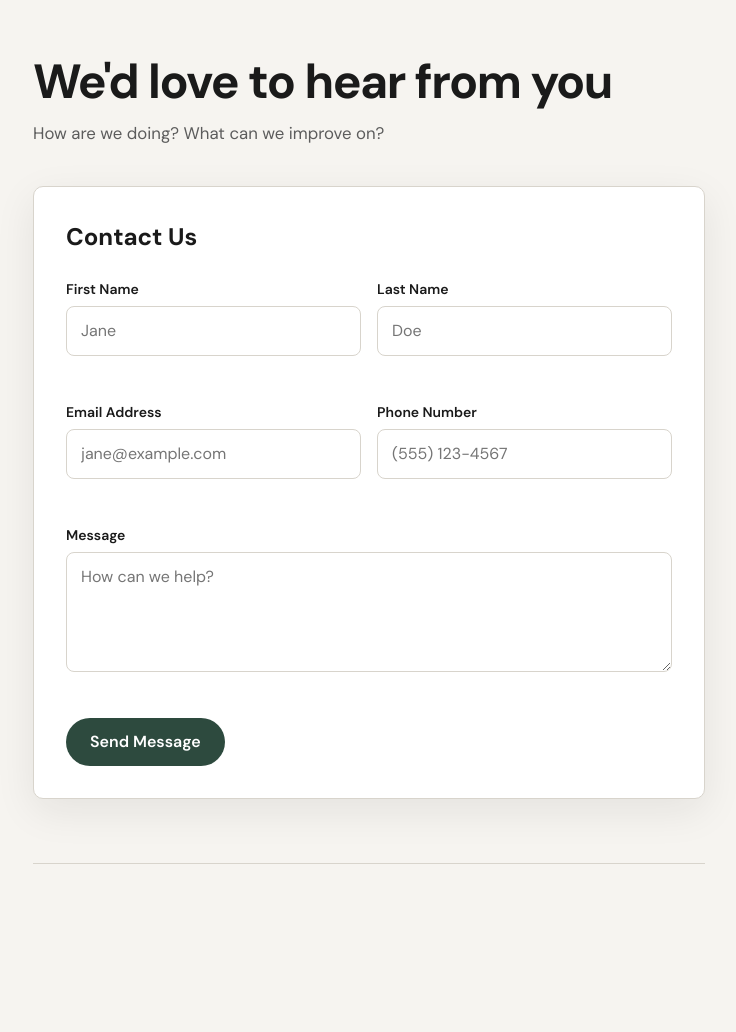
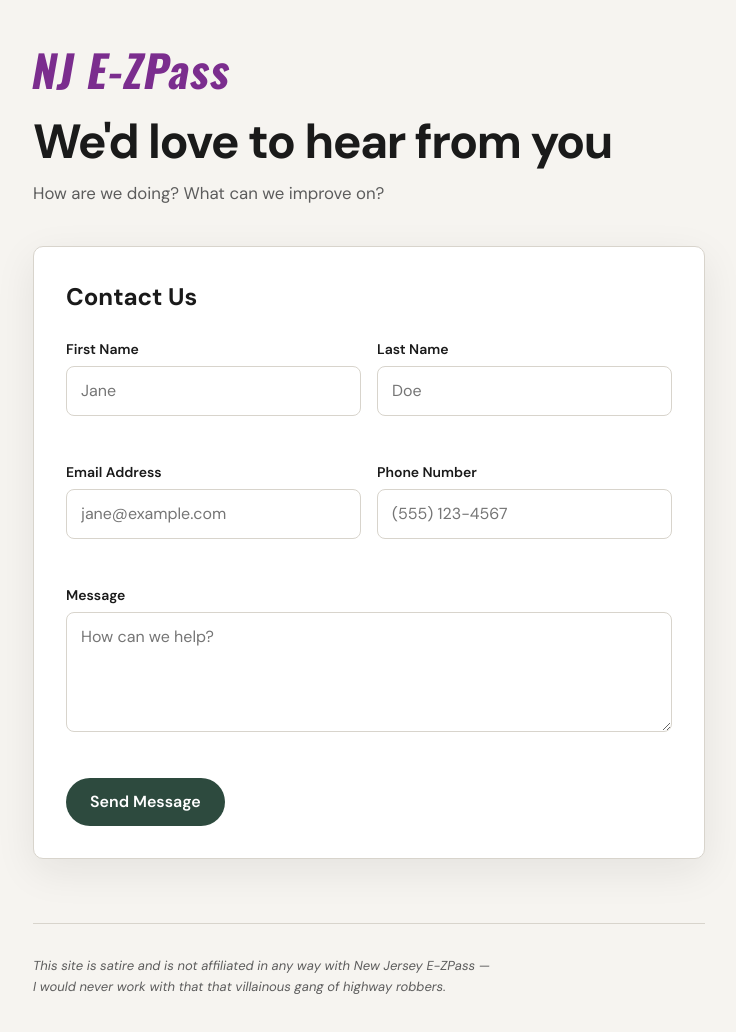
Before and after one commit to JNorthageOrr/Falling-Effect, a React (Vite) app: page / in a window 1280 px wide. Shown: the top 1032 px of the page, without its empty margins (271-1007 px from the left). Built offline with nearby package versions, Linux system fonts and the light colour scheme.

Commit message:
adds refinement

```diff
--- a/index.html
+++ b/index.html
@@ -7,7 +7,7 @@
     <link rel="preconnect" href="https://fonts.googleapis.com" />
     <link rel="preconnect" href="https://fonts.gstatic.com" crossorigin />
     <link
-      href="https://fonts.googleapis.com/css2?family=DM+Sans:ital,opsz,wght@0,9..40,400;0,9..40,500;0,9..40,600;0,9..40,700;1,9..40,400&display=swap"
+      href="https://fonts.googleapis.com/css2?family=DM+Sans:ital,opsz,wght@0,9..40,400;0,9..40,500;0,9..40,600;0,9..40,700;1,9..40,400&family=Oswald:wght@700&display=swap"
       rel="stylesheet"
     />
   </head>
--- a/src/App.jsx
+++ b/src/App.jsx
@@ -16,7 +16,7 @@
     <FallingLettersProvider>
       <div className="page">
         <header className="hero">
-          <p className="hero__eyebrow"></p>
+          <p className="hero__brand">NJ E-ZPass</p>
           <h1 className="hero__title">We'd love to hear from you</h1>
           <p className="hero__subtitle">
             How are we doing? What can we improve on?
@@ -36,7 +36,10 @@
         </main>
 
         <footer className="footer">
-          {/*<ClearPileButton />*/}
+          <p className="footer__disclaimer">
+            This site is satire and is not affiliated in any way with New Jersey
+            E-ZPass — <br />I would never work with that that villainous gang of highway robbers.
+          </p>
         </footer>
       </div>
     </FallingLettersProvider>
--- a/src/components/LimitedFieldInput.jsx
+++ b/src/components/LimitedFieldInput.jsx
@@ -1,6 +1,7 @@
 import {forwardRef, useCallback, useRef} from 'react';
 import {useFallingLetters} from '../falling-letters/FallingLettersContext';
 import {preserveScrollPosition} from '../falling-letters/documentMetrics';
+import {shouldPlayOverflowSound} from '../falling-letters/overflowSound';
 
 const LimitedFieldInput = forwardRef(function LimitedFieldInput(
   {as: Component = 'input', maxLength, onChange, value, className, ...props},
@@ -41,9 +42,15 @@
       const replacing = selectionEnd - selectionStart;
       const room = maxLength - (currentValue.length - replacing);
 
+      const playSound = shouldPlayOverflowSound(
+        input,
+        currentValue.length,
+        maxLength,
+      );
+
       preserveScrollPosition(() => {
         if (room <= 0) {
-          fallingLetters.spawnLetters(incoming, input, selectionStart);
+          fallingLetters.spawnLetters(incoming, input, selectionStart, playSound);
           return;
         }
 
@@ -58,6 +65,7 @@
           overflow,
           input,
           selectionStart + accepted.length,
+          playSound,
         );
         emitChange(input, nextValue, nativeEvent);
       });
@@ -101,7 +109,12 @@
       const accepted = nextValue.slice(0, maxLength);
 
       preserveScrollPosition(() => {
-        fallingLetters.spawnLetters(overflow, input, maxLength);
+        const playSound = shouldPlayOverflowSound(
+          input,
+          value?.length ?? input.value.length,
+          maxLength,
+        );
+        fallingLetters.spawnLetters(overflow, input, maxLength, playSound);
         emitChange(input, accepted, event);
       });
     },
--- a/src/falling-letters/FallingLettersContext.jsx
+++ b/src/falling-letters/FallingLettersContext.jsx
@@ -9,6 +9,7 @@
 } from 'react';
 import {getOverflowSpawnPoint} from './getOverflowSpawnPoint';
 import {getDocumentScrollHeight, toDocumentPoint} from './documentMetrics';
+import {playOverflowSound} from './overflowSound';
 import FallingLettersLayer from './FallingLettersLayer';
 
 const FallingLettersContext = createContext(null);
@@ -55,7 +56,11 @@
   }, [refreshLayerHeight]);
 
   const spawnLetters = useCallback(
-    (overflowText, inputEl, caretIndex) => {
+    (overflowText, inputEl, caretIndex, playSound = false) => {
+      if (playSound) {
+        playOverflowSound();
+      }
+
       if (reducedMotionRef.current || !overflowText || !inputEl) return;
 
       refreshLayerHeight();
--- /dev/null
+++ b/src/falling-letters/overflowSound.js
@@ -0,0 +1,29 @@
+import overflowSoundUrl from '../assets/freesound_community-fart-91011.mp3';
+
+let audio;
+const playedForInput = new WeakMap();
+
+export function shouldPlayOverflowSound(input, currentLength, maxLength) {
+  if (currentLength < maxLength) {
+    playedForInput.delete(input);
+    return true;
+  }
+
+  if (playedForInput.has(input)) {
+    return false;
+  }
+
+  playedForInput.set(input, true);
+  return true;
+}
+
+export function playOverflowSound() {
+  if (typeof window === 'undefined') return;
+
+  if (!audio) {
+    audio = new Audio(overflowSoundUrl);
+  }
+
+  audio.currentTime = 0;
+  audio.play().catch(() => {});
+}
--- a/src/styles/global.css
+++ b/src/styles/global.css
@@ -45,13 +45,17 @@
   margin-bottom: 40px;
 }
 
-.hero__eyebrow {
-  margin: 0 0 8px;
-  font-size: 0.8rem;
-  font-weight: 600;
-  letter-spacing: 0.08em;
-  text-transform: uppercase;
-  color: var(--color-accent);
+.hero__brand {
+  display: inline-block;
+  margin: 0 0 24px;
+  font-family: 'Oswald', sans-serif;
+  font-size: clamp(2rem, 5.5vw, 2.75rem);
+  font-weight: 700;
+  font-style: normal;
+  line-height: 1;
+  letter-spacing: 0.03em;
+  color: #7b2d8e;
+  transform: skewX(-10deg);
 }
 
 .hero__title {
@@ -248,17 +252,15 @@
   margin-top: 64px;
   padding-top: 32px;
   border-top: 1px solid var(--color-border);
-  display: flex;
-  flex-wrap: wrap;
-  align-items: center;
-  justify-content: space-between;
-  gap: 16px;
 }
 
-.footer p {
+.footer__disclaimer {
   margin: 0;
-  font-size: 0.875rem;
+  max-width: 60ch;
+  font-size: 0.8125rem;
+  line-height: 1.6;
   color: var(--color-muted);
+  font-style: italic;
 }
 
 /* Falling letters overlay (portaled to document.body) */
```
Also changed, not shown: 1 other file (tests, documents, lock files or other folders).
